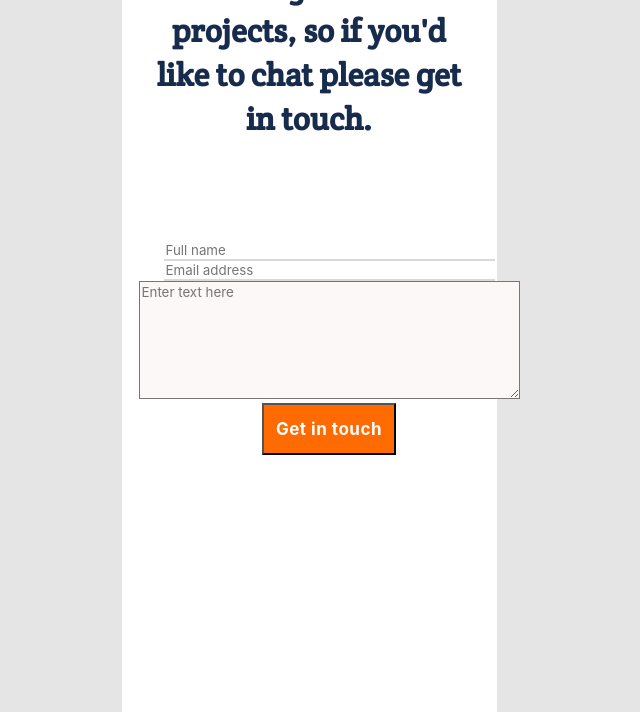
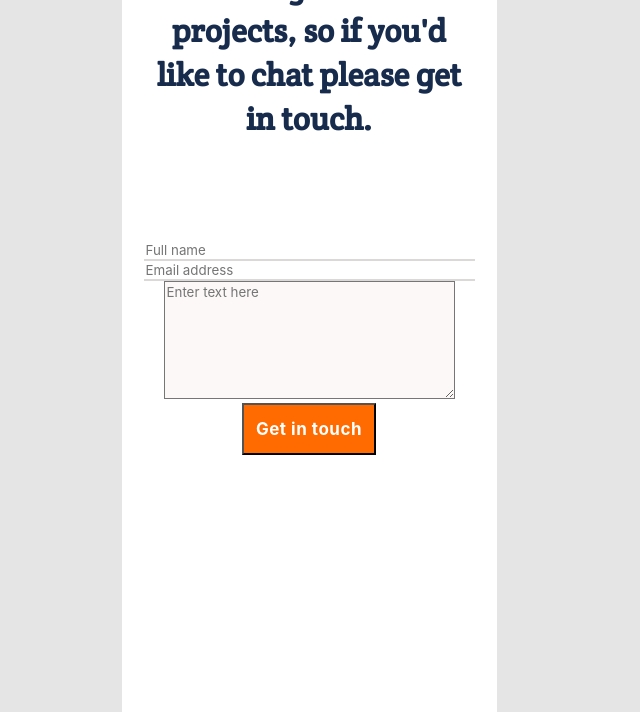
Before and after one commit to Matthieu96Code/test-new-portfolio, a website: page index.html in a window 1280 px wide. Shown: the part 6118-6830 px from the top of the page, without its empty margins (331-971 px from the left). Drawn offline with Linux system fonts and the light colour scheme; a web font is replaced by a local one.

Commit message:
Fix textarea and layout of form

```diff
--- a/index.html
+++ b/index.html
@@ -340,7 +340,7 @@
                     <ul>
                         <li><input type="text" name="Full-name" id="Full-name" maxlength="30" placeholder="Full name"></li>
                         <li><input type="email" name="email" id="email" placeholder="Email address"> </li>
-                        <li><textarea name="comment" id="" cols="40" rows="7" maxlength="500" placeholder="Enter text here"></textarea> </li>
+                        <li><textarea name="comment" id="" cols="30" rows="7" maxlength="500" placeholder="Enter text here"></textarea> </li>
                         <li><button type="submit" class="social-media-submit">Get in touch</button></li>
                     </ul>
                 </form>
--- a/styles.css
+++ b/styles.css
@@ -452,6 +452,7 @@ body {
   flex-direction: column;
   align-items: center;
   list-style: none;
+  padding: 0;
 }
 
 input[type=text],
```
